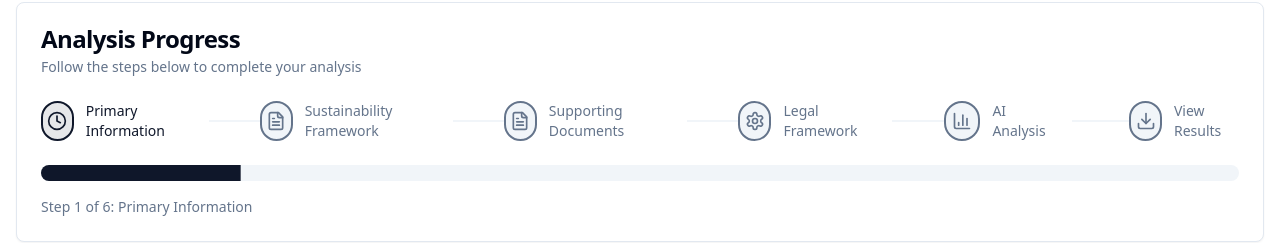
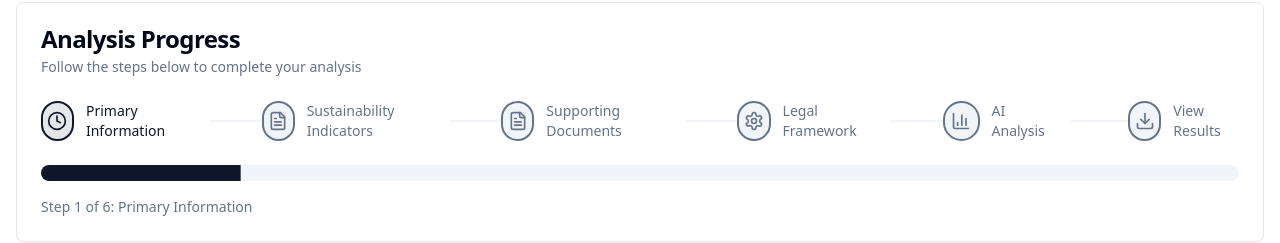
Before and after one commit to Viviangib/sustain-legal-scan, a React (Vite) app: page /analysis in a window 1280 px wide. Shown: the part 167-410 px from the top of the page. Built offline with nearby package versions, Linux system fonts and the light colour scheme.

Commit message:
Refactor: Change step name

```diff
--- a/src/components/analysis/DocumentUploadStep.tsx
+++ b/src/components/analysis/DocumentUploadStep.tsx
@@ -375,7 +375,7 @@ export function DocumentUploadStep({ onNext, onPrevious, onDataUpdate, data }: D
     return (
       <Card>
         <CardHeader>
-          <CardTitle>Sustainability Framework</CardTitle>
+          <CardTitle>Sustainability Indicators</CardTitle>
           <CardDescription>
             {isProcessing ? 'Processing your Excel file...' : 'Extracting indicators from document...'}
           </CardDescription>
@@ -398,7 +398,7 @@ export function DocumentUploadStep({ onNext, onPrevious, onDataUpdate, data }: D
   return (
     <Card>
       <CardHeader>
-        <CardTitle>Sustainability Framework</CardTitle>
+        <CardTitle>Sustainability Indicators</CardTitle>
         <CardDescription>
           Upload your framework file (Excel preferred) or let AI extract from PDF/Word. Max 10MB.
         </CardDescription>
--- a/src/pages/Analysis.tsx
+++ b/src/pages/Analysis.tsx
@@ -34,7 +34,7 @@ export type AnalysisData = {
 
 const steps = [
   { id: 1, name: 'Primary Information', icon: Upload, status: 'current' },
-  { id: 2, name: 'Sustainability Framework', icon: FileText, status: 'upcoming' },
+  { id: 2, name: 'Sustainability Indicators', icon: FileText, status: 'upcoming' },
   { id: 3, name: 'Supporting Documents', icon: FileText, status: 'upcoming' },
   { id: 4, name: 'Legal Framework', icon: Settings, status: 'upcoming' },
   { id: 5, name: 'AI Analysis', icon: BarChart3, status: 'upcoming' },
```
